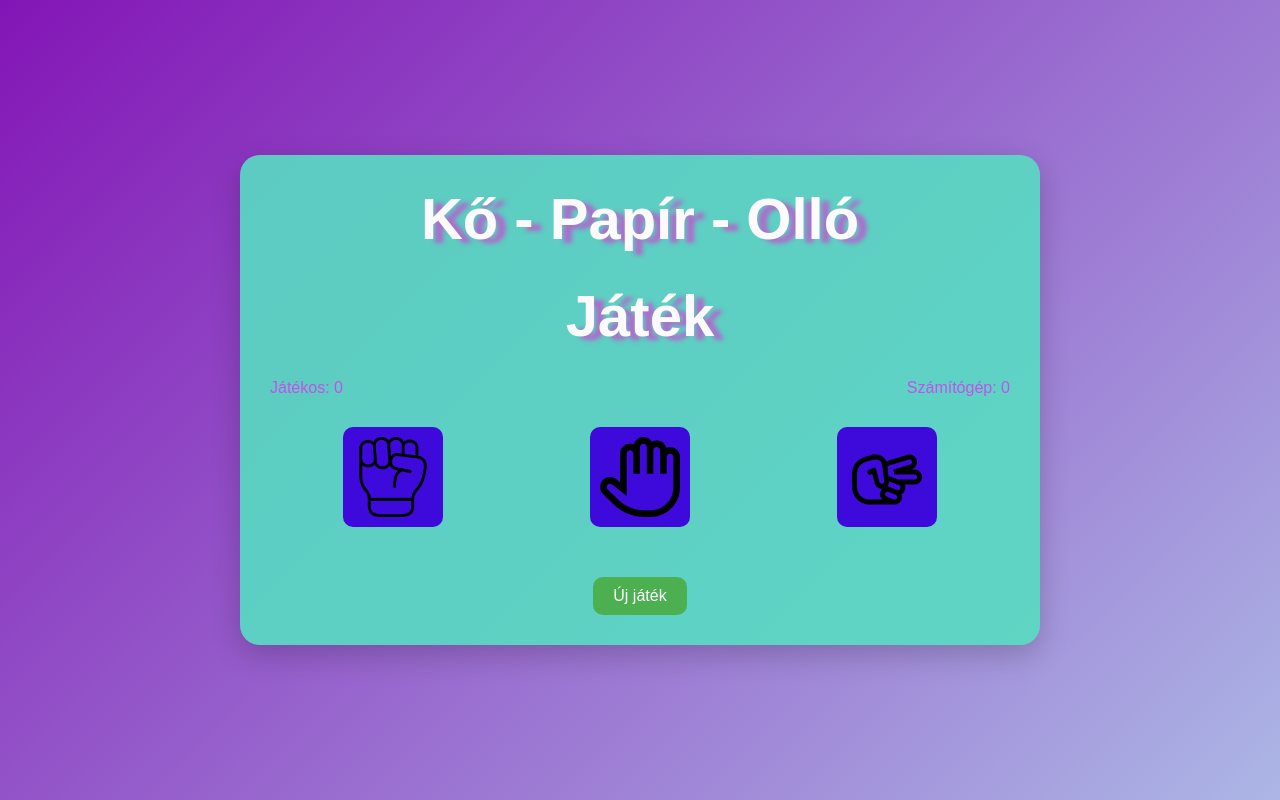
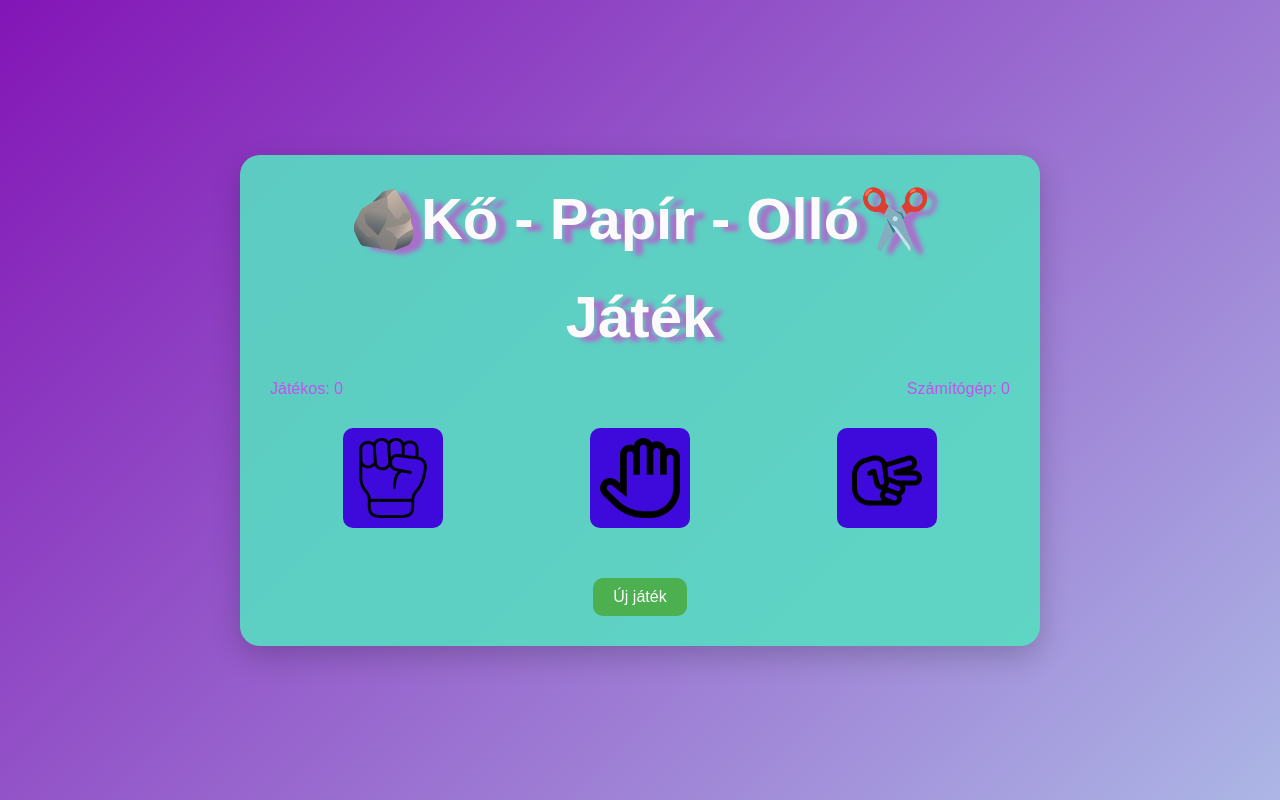
Before and after one commit to hartmannbori/https-felhasznalonev.github.io-ko-papir-ollo-jatek, a plain HTML site: page index.html in a window 1280 px wide. Drawn offline with Linux system fonts and the light colour scheme.

Commit message:
Update index.html

```diff
--- a/index.html
+++ b/index.html
@@ -11,7 +11,7 @@
 <body>
 
     <div class="tartalom">
-        <h1>Kő - Papír - Olló</h1>
+        <h1>🪨Kő - Papír - Olló✂️</h1>
         <h1>Játék</h1>
 
         <div class="ponttabla">
```
